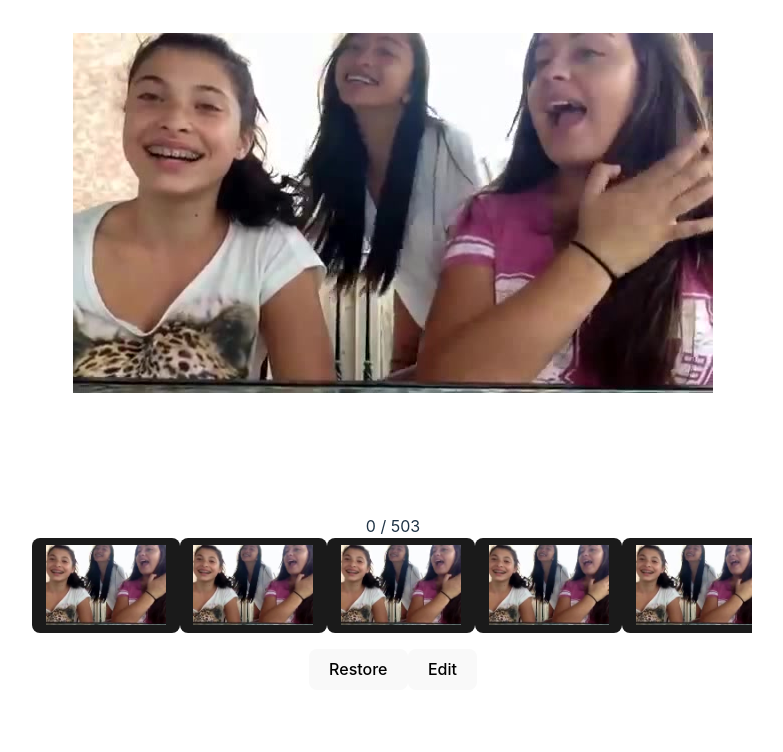
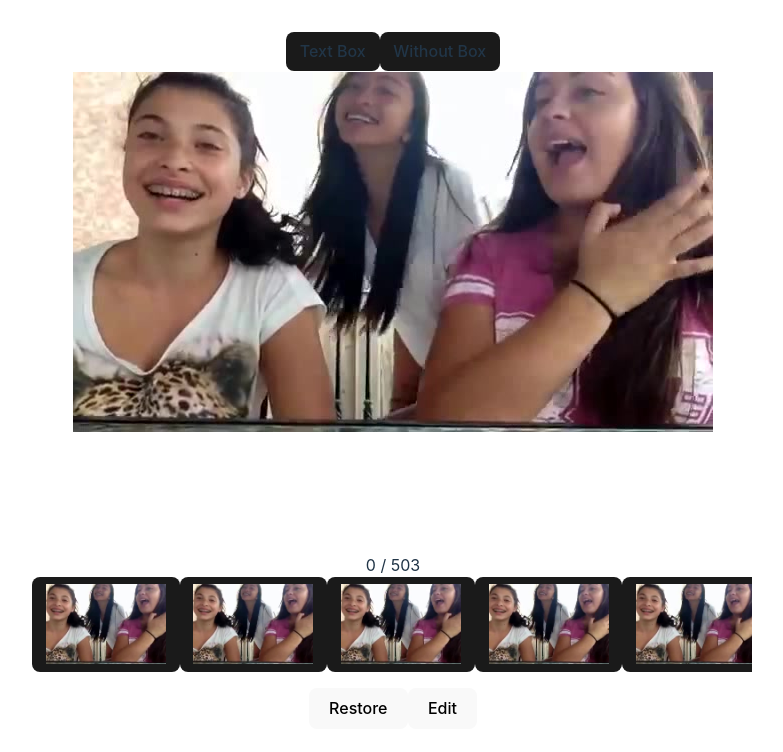
Before and after one commit to devBuzz142/inisw2-team7, a React (Vite) app in the folder fe/: page /edit in a window 1280 px wide. Shown: the top 752 px of the page, without its empty margins (247-1030 px from the left). Built offline with nearby package versions, Linux system fonts and the light colour scheme.

Commit message:
feat: temp toggle

```diff
--- a/fe/src/pages/EditPage.jsx
+++ b/fe/src/pages/EditPage.jsx
@@ -8,6 +8,10 @@ const EditPage = () => {
 
   return (
     <div>
+      <div style={{ display: "flex", justifyContent: "center" }}>
+        <div className="frame">Text Box</div>
+        <div className="frame">Without Box</div>
+      </div>
       <div style={{ width: 720, height: 480, border: "1px solid white" }}>
         <img
           src={`/src/assets/pyframes/${String(selected).padStart(6, "0")}.jpg`}
--- a/fe/src/pages/HomePage.jsx
+++ b/fe/src/pages/HomePage.jsx
@@ -10,7 +10,7 @@ const HomePage = () => {
   return (
     <div className="App">
       <header className="App-header">
-        <h1>Video Uploader</h1>
+        <h1>WhoSpeak</h1>
         <Tab label="Select Your Language">
           <TabItem label="한국어"></TabItem>
           <TabItem label="English"></TabItem>
```
